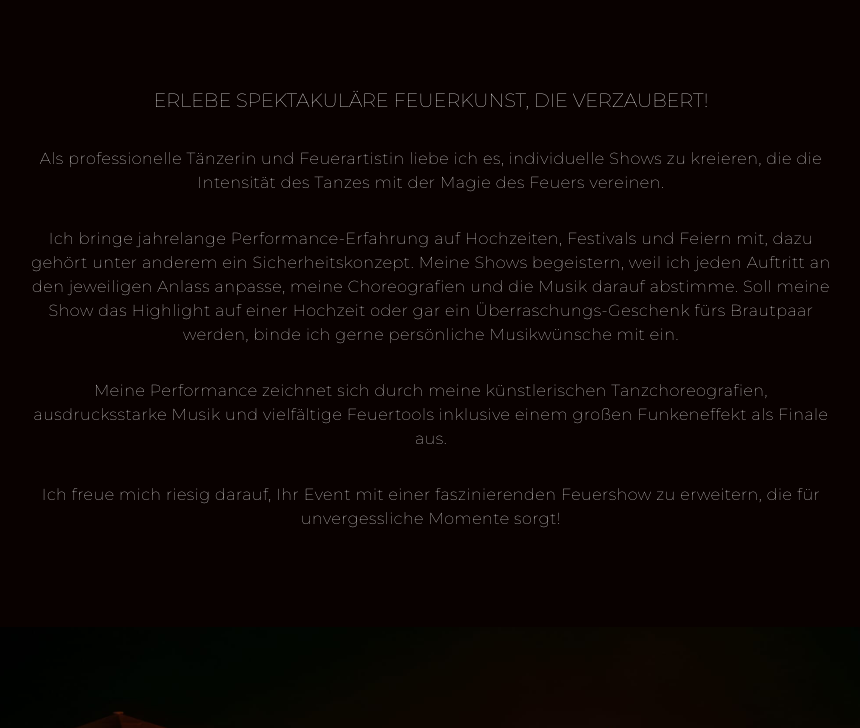
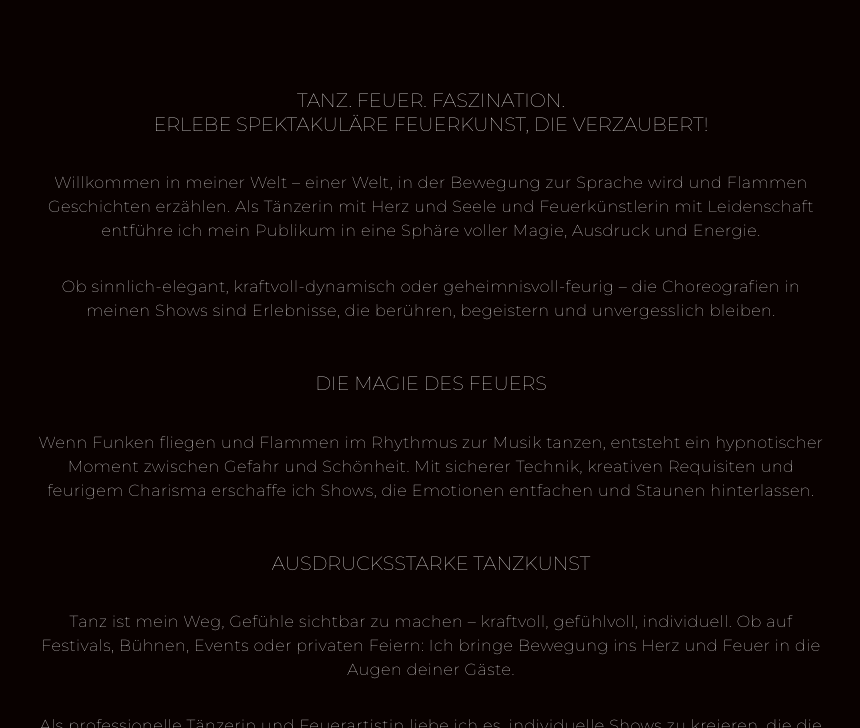
Before and after one commit to flammentanz-de/flammentanz, a Jekyll site: the page built from index.md, in a window 1280 px wide and 900 px high, scrolled down 752 px, cut to the strip 172-900 px from the top of the window. Shown: the whole strip, without its empty margins (209-1069 px from the left). Built offline with Jekyll 4.4.1, drawn with Linux system fonts in a browser that asks for light colours; some of the changed text lies outside the part shown.

Commit message:
Update index.md

```diff
--- a/index.md
+++ b/index.md
@@ -5,31 +5,36 @@ title: Flammentanz - Franziska
 
 <div class="first-slide one-box">
     <h1 class="title">Flammentanz</h1>
-    <h2 class="name">Franziska Graf</h2>
+    <h2 class="name">Feuershows Franziska Graf</h2>
 </div>
 
 <div class="second-slide one-box">
     <div class="text-box">
-        <h5>Erlebe spektakuläre Feuerkunst, die verzaubert!</h5>
+        <h5>Tanz. Feuer. Faszination.<br/>Erlebe spektakuläre Feuerkunst, die verzaubert!</h5>
         <p class="text">
-            Als professionelle Tänzerin und Feuerartistin liebe ich es, individuelle Shows zu kreieren, die die
-            Intensität des Tanzes mit der Magie des Feuers vereinen.
-        </p>
+            Willkommen in meiner Welt – einer Welt, in der Bewegung zur Sprache wird und Flammen Geschichten erzählen. Als Tänzerin mit Herz und Seele und Feuerkünstlerin mit Leidenschaft entführe ich mein Publikum in eine Sphäre voller Magie, Ausdruck und Energie.
+     </p>
         <p class="text">
-            Ich bringe jahrelange Performance-Erfahrung auf Hochzeiten, Festivals und Feiern mit, dazu gehört unter
-            anderem ein Sicherheitskonzept.
-            Meine Shows begeistern, weil ich jeden Auftritt an den jeweiligen Anlass anpasse, meine Choreografien
-            und die Musik darauf abstimme. Soll meine Show das Highlight auf einer Hochzeit oder gar ein
-            Überraschungs-Geschenk fürs Brautpaar werden, binde ich gerne persönliche Musikwünsche mit ein.
-        </p>
+            Ob sinnlich-elegant, kraftvoll-dynamisch oder geheimnisvoll-feurig – die Choreografien in meinen Shows sind Erlebnisse, die berühren, begeistern und unvergesslich bleiben.
+   </p>
+
+            <h5>Die Magie des Feuers</h5>
+             <p class="text">
+  Wenn Funken fliegen und Flammen im Rhythmus zur Musik tanzen, entsteht ein hypnotischer Moment zwischen Gefahr und Schönheit. Mit sicherer Technik, kreativen Requisiten und feurigem Charisma erschaffe ich Shows, die Emotionen entfachen und Staunen hinterlassen.
+  </p><h5>Ausdrucksstarke Tanzkunst</h5>
+
         <p class="text">
-            Meine Performance zeichnet sich durch meine künstlerischen Tanzchoreografien, ausdrucksstarke Musik und
-            vielfältige Feuertools inklusive einem großen Funkeneffekt als Finale aus.
-        </p>
+ Tanz ist mein Weg, Gefühle sichtbar zu machen – kraftvoll, gefühlvoll, individuell. Ob auf Festivals, Bühnen, Events oder privaten Feiern: Ich bringe Bewegung ins Herz und Feuer in die Augen deiner Gäste.
+  </p>
+        <p class="text">Als professionelle Tänzerin und Feuerartistin liebe ich es, individuelle Shows zu kreieren, die die Intensität des Tanzes mit der Magie des Feuers vereinen.
+  </p>Ich bringe jahrelange Performance-Erfahrung auf Hochzeiten, Festivals und Feiern mit, dazu gehören unter anderem ein Sicherheitskonzept sowie eine Versicherung. Meine Shows begeistern, weil ich jeden Auftritt an den jeweiligen Anlass anpasse, meine Choreografien und die Musik darauf abstimme. Soll meine Show das Highlight auf einer Hochzeit oder gar ein Überraschungs-Geschenk fürs Brautpaar werden, binde ich gerne persönliche Musikwünsche mit ein.
+Meine Performance zeichnet sich durch meine künstlerischen Tanzchoreografien, ausdrucksstarke Musik und vielfältige Feuertools inklusive einem großen Funkeneffekt als Finale aus.
+Ich freue mich riesig darauf, dein Event mit einer faszinierenden Feuershow zu erweitern, die für unvergessliche Momente sorgt!
+
+  </p>
+        <h5>Über mich</h5>
         <p class="text">
-            Ich freue mich riesig darauf, Ihr Event mit einer faszinierenden Feuershow zu erweitern, die für
-            unvergessliche Momente sorgt!
-        </p>
+Seit meiner Kindheit begleitet mich das Tanzen durch mein Leben. Während meiner Jugend sammelte ich bereits vielfältige Bühnenerfahrung als Mitglied der Contemporary-Dance-Company der Tanzschule von Barbara J. Lins, dem „TanzRAUM“ in Nördlingen. Es folgte eine Ausbildung zur Tanzpädagogin sowie ein Studium der Musik- und bewegungsorientierten Sozialen Arbeit in Regensburg. Seit 2014 bin ich als Tanzpädagogin und Choreografin tätig. Vor über zehn Jahren hielt ich meine ersten Feuerpoi in den Händen, seitdem hat mich die Faszination für Feuerartistik fest im Griff. Tanz und Feuerkunst sind meine Leidenschaft. Im März 2024 habe ich mir einen Traum erfüllt, und mich als Feuerkünstlerin, Tanzpädagogin und Tänzerin selbstständig gemacht.</p>
     </div>
     <div class="images">
         <img src="images/feuershow6.jpeg" loading="lazy" alt="Feuershow 1"/>
@@ -39,6 +44,7 @@ title: Flammentanz - Franziska
 </div>
 
 
+
 <div class="third-slide">
     <h4>Kontakt</h4>
     <em>Franziska <br/>
@@ -46,5 +52,10 @@ title: Flammentanz - Franziska
         97072 Würzburg<br/>
         0176/60812833<br/>
         booking@flammentanz.de
+        Jetzt anfragen & verzaubern lassen.
+Kontakt: Impressum Adresse
+Mail: flammentanz@posteo.de
+Instagram: flammen_tanz
+
     </em>
 </div>
```
